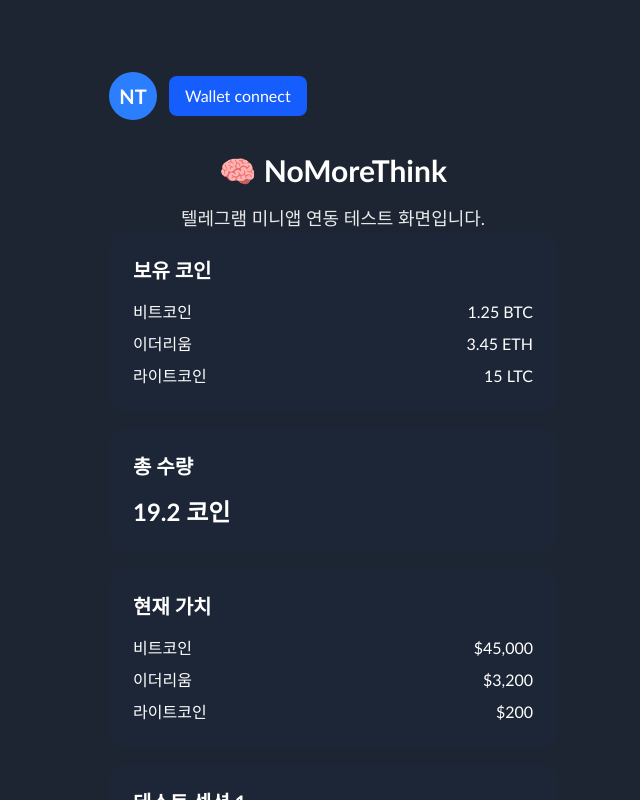
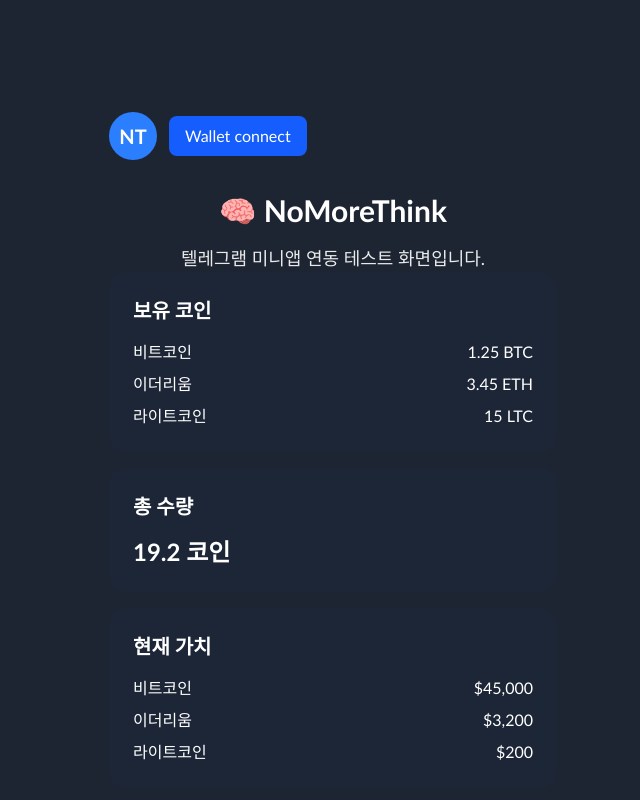
Before and after one commit to imsourceboom/nomorethink-front, a Next.js app: page / in a window 1280 px wide. Shown: the whole page, without its empty margins (307-947 px from the left). Built offline with nearby package versions, Linux system fonts and the light colour scheme.

Commit message:
style: Increase top padding for better spacing with Telegram header

```diff
--- a/app/page.tsx
+++ b/app/page.tsx
@@ -25,7 +25,7 @@
             mainButtonText="시작하기"
             onMainButtonClick={handleMainButtonClick}
         >
-            <main className="flex min-h-screen flex-col items-center justify-start px-4 pt-14 pb-6">
+            <main className="flex min-h-screen flex-col items-center justify-start px-4 pt-24 pb-6">
                 <div className="w-full max-w-md mx-auto flex flex-col items-center justify-start">
                     {/* 상단 영역 */}
                     <div className="w-full flex items-center justify-between mb-8 mt-4">
```
